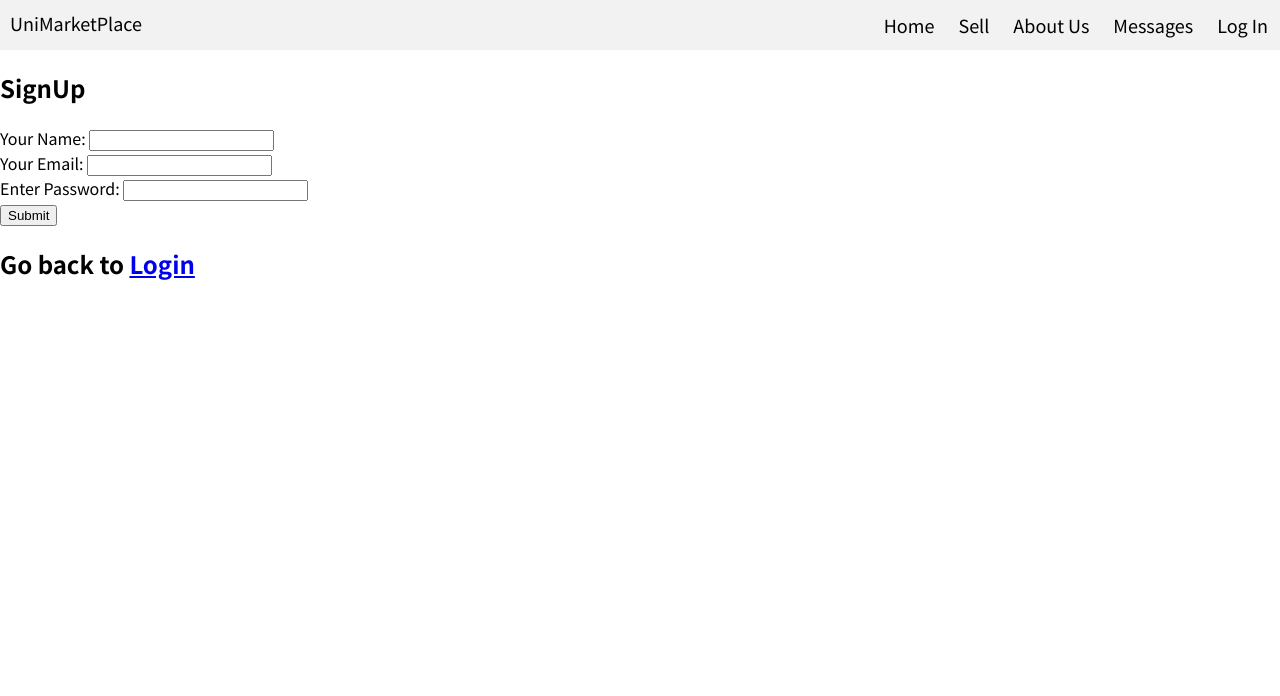
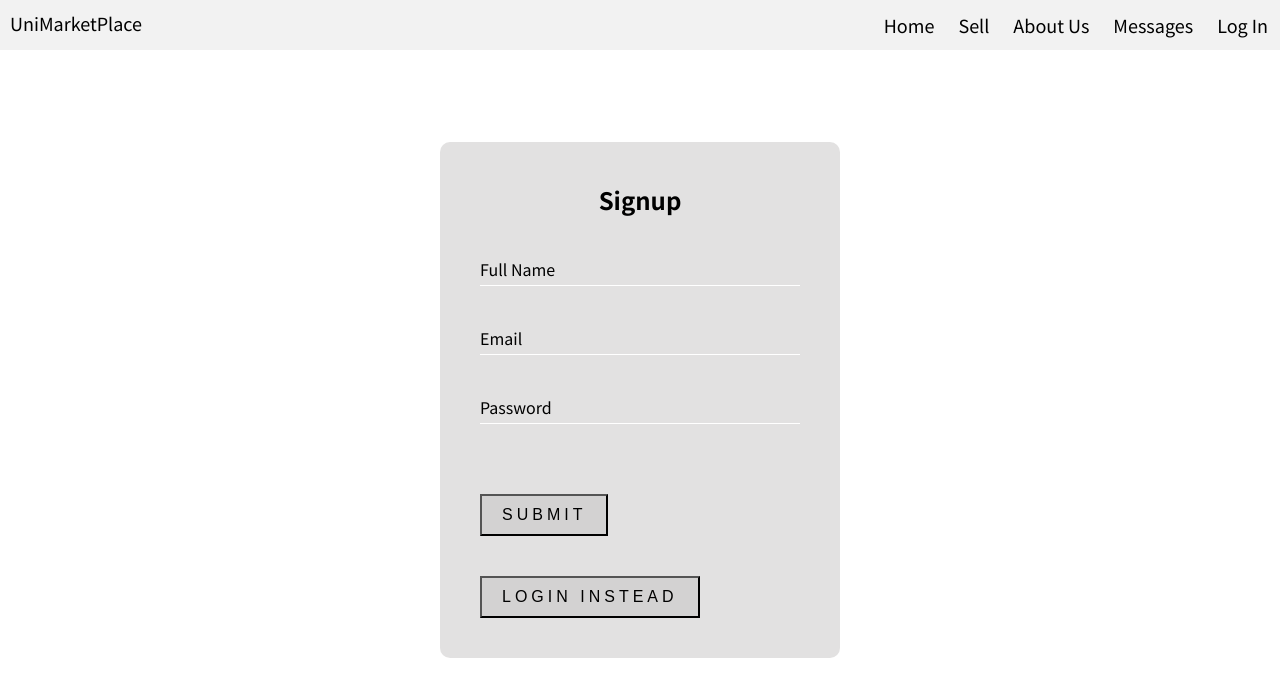
Before and after one commit to rxn233/unimarketplace, a React (Create React App) app in the folder client/: page /signup in a window 1280 px wide. Shown: the top 696 px of the page. Built offline with nearby package versions, Linux system fonts and the light colour scheme; no server answers.

Commit message:
css changes

```diff
--- a/client/src/components/Login/Login.js
+++ b/client/src/components/Login/Login.js
@@ -2,6 +2,7 @@ import axios from "axios";
 import React, { useState } from "react";
 import { useNavigate } from "react-router-dom";
 // import "./Login.css";
+import styles from "./Login.module.css";
 
 function Login(props) {
   const [enteredEmail, setEnteredEmail] = useState("");
@@ -44,41 +45,40 @@ function Login(props) {
       .catch(function (error) {
         console.log("Error");
       });
+
+    console.log(errorMessage);
   }
 
   return (
-    <div className="main-login">
-      <form onSubmit={submitHandler} className="login-form">
-        <h1>Login</h1>
+    <div className={styles["login-box"]}>
+      <h2>Login</h2>
+      <form onSubmit={submitHandler}>
         <h3>{errorMessage}</h3>
-        <div>
-          <label htmlFor="email">Email</label>
+        <div className={styles["login-user-box"]}>
           <input
             onChange={emailChangeHandler}
             type="text"
             name="email"
             id="email"
-            placeholder=" "
-            // autoComplete="off"
             required
           />
+          <label htmlFor="email">Email</label>
         </div>
-        <div>
-          <label htmlFor="password">Password</label>
+        <div className={styles["login-user-box"]}>
           <input
             onChange={passwordChangeHandler}
             type="password"
             name="password"
             id="password"
-            placeholder=" "
-            autoComplete="off"
             required
           />
+          <label htmlFor="password">Password</label>
         </div>
         <button type="submit">Login</button>
       </form>
-      <h2>Create an account</h2>
-      <a href="/signup">SignUp</a>
+      <button className={styles["login-register"]}>
+        <a href="/signup">Not a User? Register</a>
+      </button>
     </div>
   );
 }
--- /dev/null
+++ b/client/src/components/Login/Login.module.css
@@ -0,0 +1,169 @@
+.login-box {
+  position: absolute;
+  top: 50%;
+  left: 50%;
+  width: 400px;
+  padding: 40px;
+  transform: translate(-50%, -50%);
+  background: rgba(198, 196, 196, 0.5);
+  box-sizing: border-box;
+  /* box-shadow: 0 15px 25px rgba(0, 0, 0, 0.6); */
+  border-radius: 10px;
+}
+
+.login-box h2 {
+  margin: 0 0 30px;
+  padding: 0;
+  color: #000000;
+  text-align: center;
+}
+
+.login-box .login-user-box {
+  position: relative;
+}
+
+.login-box .login-user-box input {
+  width: 100%;
+  padding: 10px 0;
+  font-size: 16px;
+  color: #000000;
+  margin-bottom: 30px;
+  border: none;
+  border-bottom: 1px solid #fff;
+  outline: none;
+  background: transparent;
+}
+.login-box .login-user-box label {
+  position: absolute;
+  top: 0;
+  left: 0;
+  padding: 10px 0;
+  font-size: 16px;
+  color: #000000;
+  pointer-events: none;
+  transition: 0.5s;
+}
+
+.login-box .login-user-box input:focus ~ label,
+.login-box .login-user-box input:valid ~ label {
+  top: -20px;
+  left: 0;
+  color: #000000;
+  font-size: 12px;
+}
+
+.login-box form button,
+.login-register {
+  background: rgba(198, 196, 196, 0.5);
+  position: relative;
+  display: inline-block;
+  padding: 10px 20px;
+  color: #000000;
+  font-size: 16px;
+  text-decoration: none;
+  text-transform: uppercase;
+  overflow: hidden;
+  transition: 0.5s;
+  margin-top: 40px;
+  letter-spacing: 4px;
+}
+
+.login-box button:hover,
+.login-register:hover {
+  background: #5d5d5d;
+  color: #000000;
+  border-radius: 5px;
+  /* box-shadow: 0 0 5px #000000, 0 0 25px #000000, 0 0 50px #000000, */
+  /* 0 0 100px #000000; */
+}
+
+.login-box form a,
+.login-register a {
+  text-decoration: none;
+  color: #000000;
+}
+
+/*
+.login-box a span {
+  position: absolute;
+  display: block;
+} */
+
+/* .login-box a span:nth-child(1) {
+  top: 0;
+  left: -100%;
+  width: 100%;
+  height: 2px;
+  background: linear-gradient(90deg, transparent, #03e9f4);
+  animation: btn-anim1 1s linear infinite;
+} */
+
+@keyframes btn-anim1 {
+  0% {
+    left: -100%;
+  }
+  50%,
+  100% {
+    left: 100%;
+  }
+}
+
+.login-box a span:nth-child(2) {
+  top: -100%;
+  right: 0;
+  width: 2px;
+  height: 100%;
+  background: linear-gradient(180deg, transparent, #000000);
+  animation: btn-anim2 1s linear infinite;
+  animation-delay: 0.25s;
+}
+
+@keyframes btn-anim2 {
+  0% {
+    top: -100%;
+  }
+  50%,
+  100% {
+    top: 100%;
+  }
+}
+
+.login-box a span:nth-child(3) {
+  bottom: 0;
+  right: -100%;
+  width: 100%;
+  height: 2px;
+  background: linear-gradient(270deg, transparent, #03e9f4);
+  animation: btn-anim3 1s linear infinite;
+  animation-delay: 0.5s;
+}
+
+@keyframes btn-anim3 {
+  0% {
+    right: -100%;
+  }
+  50%,
+  100% {
+    right: 100%;
+  }
+}
+
+.login-box a span:nth-child(4) {
+  bottom: -100%;
+  left: 0;
+  width: 2px;
+  height: 100%;
+  background: linear-gradient(360deg, transparent, #03e9f4);
+  animation: btn-anim4 1s linear infinite;
+  animation-delay: 0.75s;
+}
+
+@keyframes btn-anim4 {
+  0% {
+    bottom: -100%;
+  }
+  50%,
+  100% {
+    bottom: 100%;
+  }
+}
--- a/client/src/components/SearchBar/SearchBar.js
+++ b/client/src/components/SearchBar/SearchBar.js
@@ -30,7 +30,7 @@ function SearchBar(props) {
             placeholder="What are you looking for today?"
           />
           <button type="submit" className={styles["search-button"]}>
-            Submit
+            Search
           </button>
         </form>
       </div>
--- a/client/src/components/SignUp/SignUp.js
+++ b/client/src/components/SignUp/SignUp.js
@@ -1,6 +1,7 @@
 import axios from "axios";
 import React, { useState } from "react";
 import { useNavigate } from "react-router-dom";
+import signup_styles from "./SignUp.module.css";
 
 function SignUp(props) {
   const [enteredEmail, setEnteredEmail] = useState("");
@@ -47,32 +48,51 @@ function SignUp(props) {
   }
 
   return (
-    <div>
-      <h2>SignUp</h2>
-      <h4>{errorMessage}</h4>
-      <form onSubmit={submitHandler} className="login-form">
-        <div>
-          <label htmlFor="name">Your Name: </label>
-          <input onChange={nameHandler} type="text" id="name" name="username" />
+    <div className={signup_styles["signup-box"]}>
+      <h2>Signup</h2>
+      <form onSubmit={submitHandler}>
+        <h3>{errorMessage}</h3>
+        <div className={signup_styles["signup-user-box"]}>
+          <input
+            onChange={nameHandler}
+            type="text"
+            id="name"
+            name="username"
+            required
+          />
+          <label htmlFor="name">Full Name</label>
         </div>
-        <div>
-          <label htmlFor="email">Your Email: </label>
-          <input onChange={emailHandler} type="email" id="email" name="email" />
+        <div className={signup_styles["signup-user-box"]}>
+          <input
+            onChange={emailHandler}
+            type="email"
+            id="email"
+            name="email"
+            // placeholder=" "
+            required
+          />
+          <label htmlFor="email">Email</label>
         </div>
-        <div>
-          <label htmlFor="password">Enter Password: </label>
+        <div className={signup_styles["signup-user-box"]}>
           <input
             onChange={passwordHandler}
             type="password"
             id="password"
             name="password"
+            placeholder=" "
+            required
           />
+          <label htmlFor="password">Password</label>
         </div>
         <button type="submit">Submit</button>
+        {/* <a href="#" onClick={submitHandler}>
+          Submit
+        </a> */}
+        <button>
+          <a href="/login">Login instead</a>
+        </button>
+        {/* <a href="/login">Change your mind? Login</a> */}
       </form>
-      <h2>
-        Go back to <a href="/login">Login</a>
-      </h2>
     </div>
   );
 }
--- /dev/null
+++ b/client/src/components/SignUp/SignUp.module.css
@@ -0,0 +1,80 @@
+.signup-box {
+  position: absolute;
+  top: 50%;
+  left: 50%;
+  width: 400px;
+  padding: 40px;
+  transform: translate(-50%, -50%);
+  background: rgba(198, 196, 196, 0.5);
+  box-sizing: border-box;
+  /* box-shadow: 0 15px 25px rgba(0, 0, 0, 0.6); */
+  border-radius: 10px;
+}
+
+.signup-box h2 {
+  margin: 0 0 30px;
+  padding: 0;
+  color: #000000;
+  text-align: center;
+}
+
+.signup-box .signup-user-box {
+  position: relative;
+}
+
+.signup-box .signup-user-box input {
+  width: 100%;
+  padding: 10px 0;
+  font-size: 16px;
+  color: #000000;
+  margin-bottom: 30px;
+  border: none;
+  border-bottom: 1px solid #fff;
+  outline: none;
+  background: transparent;
+}
+.signup-box .signup-user-box label {
+  position: absolute;
+  top: 0;
+  left: 0;
+  padding: 10px 0;
+  font-size: 16px;
+  color: #000000;
+  pointer-events: none;
+  transition: 0.5s;
+}
+
+.signup-box .signup-user-box input:focus ~ label,
+.signup-box .signup-user-box input:valid ~ label {
+  top: -20px;
+  left: 0;
+  color: #000000;
+  font-size: 12px;
+}
+
+.signup-box form button {
+  background: rgba(198, 196, 196, 0.5);
+  /* border: 0; */
+  position: relative;
+  display: inline-block;
+  padding: 10px 20px;
+  color: #000000;
+  font-size: 16px;
+  text-decoration: none;
+  text-transform: uppercase;
+  overflow: hidden;
+  transition: 0.5s;
+  margin-top: 40px;
+  letter-spacing: 4px;
+}
+
+.signup-box button:hover {
+  background: #5d5d5d;
+  color: #000000;
+  border-radius: 5px;
+}
+
+.signup-box form a {
+  text-decoration: none;
+  color: #000000;
+}
```
Also changed, not shown: client/src/components/Login/Login.css (deleted), client/src/components/SignUp/Verify.module.css (added).
